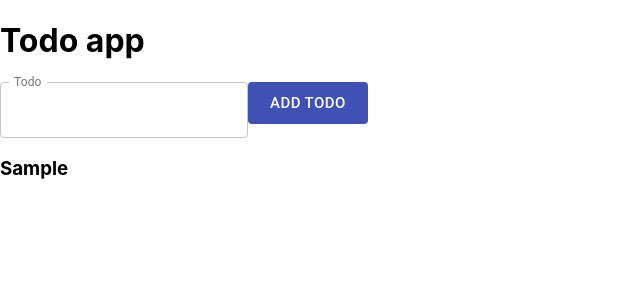
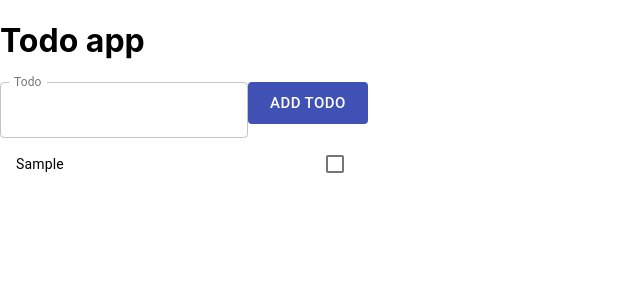
Before and after one commit to MartinJelenak/redux-test, a React (Create React App) app: page / in a window 1280 px wide. Both pictures are taken after typing "Sample" into the empty fields and a click on the button "ADD TODO". Shown: the top 300 px of the page, without its empty margins (0-640 px from the left). Built offline with nearby package versions, Linux system fonts and the light colour scheme.

Commit message:
todos array reverse

```diff
--- a/src/components/TodoList.js
+++ b/src/components/TodoList.js
@@ -1,32 +1,56 @@
 import React from 'react';
 import { makeStyles } from '@material-ui/core/styles';
-import Table from '@material-ui/core/Table';
-import TableBody from '@material-ui/core/TableBody';
-import TableCell from '@material-ui/core/TableCell';
-import TableContainer from '@material-ui/core/TableContainer';
-import TableHead from '@material-ui/core/TableHead';
-import TableRow from '@material-ui/core/TableRow';
-import Paper from '@material-ui/core/Paper';
+import List from '@material-ui/core/List';
+import ListItem from '@material-ui/core/ListItem';
+import ListItemSecondaryAction from '@material-ui/core/ListItemSecondaryAction';
+import ListItemText from '@material-ui/core/ListItemText';
+import ListItemAvatar from '@material-ui/core/ListItemAvatar';
+import Checkbox from '@material-ui/core/Checkbox';
+import Avatar from '@material-ui/core/Avatar';
 
-const useStyles = makeStyles({
-    table: {
-        minWidth: 650,
+const useStyles = makeStyles((theme) => ({
+    root: {
+        width: '100%',
+        maxWidth: 360,
+        backgroundColor: theme.palette.background.paper,
     },
-});
-
-function createData(name, calories, fat, carbs, protein) {
-    return { name, calories, fat, carbs, protein };
-}
+}));
 
 export default function TodoList({ todos }) {
     const classes = useStyles();
-    console.log(todos)
+    const [checked, setChecked] = React.useState([1]);
+
+    const handleToggle = (value) => () => {
+        const currentIndex = checked.indexOf(value);
+        const newChecked = [...checked];
+
+        if (currentIndex === -1) {
+            newChecked.push(value);
+        } else {
+            newChecked.splice(currentIndex, 1);
+        }
+
+        setChecked(newChecked);
+    };
 
     return (
-        <>
-            {todos.todoReducer.map(row => (
-                <h3>{row.text}</h3>
-            ))}
-        </>
+        <List dense className={classes.root}>
+            {todos.todoReducer.slice(0).reverse().map((row) => {
+                const labelId = `checkbox-list-secondary-label-${row.id}`;
+                return (
+                    <ListItem key={row.id} button>
+                        <ListItemText id={labelId} primary={row.text} />
+                        <ListItemSecondaryAction>
+                            <Checkbox
+                                edge="end"
+                            // onChange={handleToggle(row)}
+                            // checked={checked.indexOf(row) !== -1}
+                            // inputProps={{ 'aria-labelledby': labelId }}
+                            />
+                        </ListItemSecondaryAction>
+                    </ListItem>
+                );
+            })}
+        </List>
     );
 }
```
